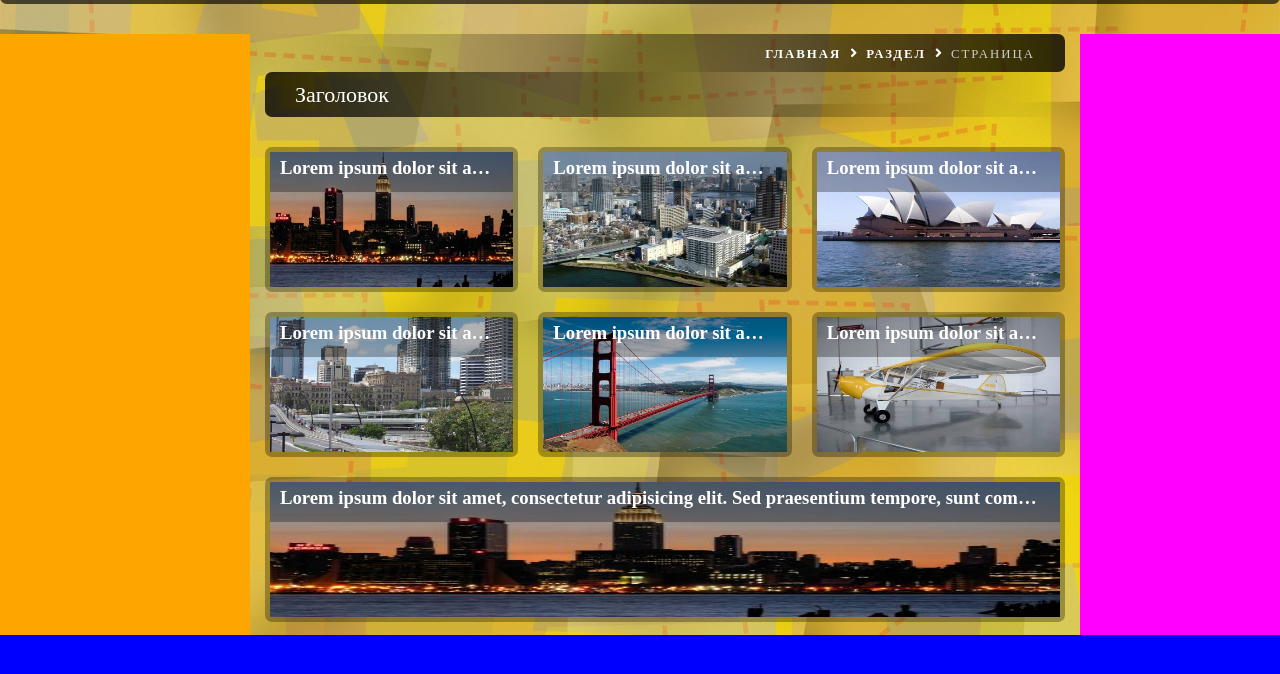
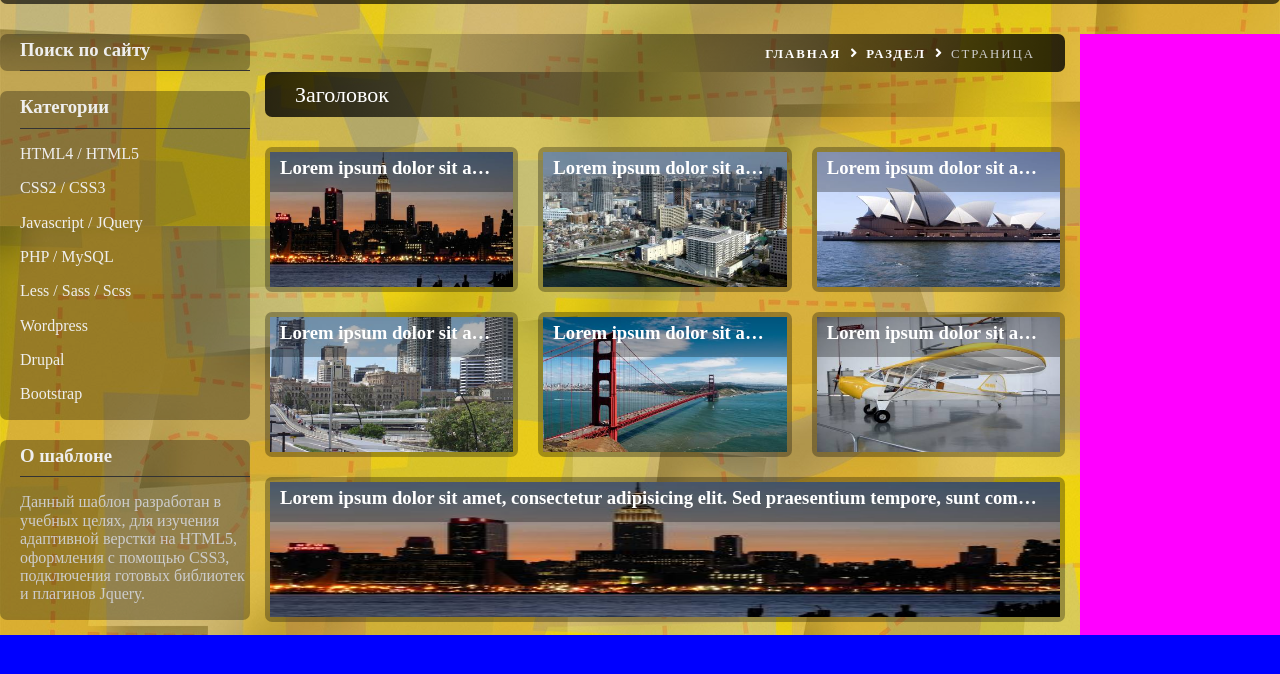
Before and after one commit to alexapps/skillup_web_layout_project, a plain HTML site: page index.html in a window 1280 px wide. Shown: the part 574-1248 px from the top of the page. Drawn offline with Linux system fonts and the light colour scheme.

Commit message:
Left side almost ready

```diff
--- a/index.html
+++ b/index.html
@@ -96,7 +96,30 @@
 
 			</div>
 		</div>
-		<div class="left"></div>
+		<div class="left">
+			<div class="container-left">
+				<div class="search-bar">
+					<h3>Поиск по сайту</h3>
+					<form action="submit"></form>
+				</div>
+				<div class="search-category">
+					<h3>Категории</h3>
+
+					<p><a href="#">HTML4 / HTML5</a></p>
+					<p><a href="#">CSS2 / CSS3</a></p>
+					<p><a href="#">Javascript / JQuery</a></p>
+					<p><a href="#">PHP / MySQL</a></p>
+					<p><a href="#">Less / Sass / Scss</a></p>
+					<p><a href="#">Wordpress</a></p>
+					<p><a href="#">Drupal</a></p>
+					<p><a href="#">Bootstrap</a></p>
+				</div>
+				<div class="search-about">
+					<h3>О шаблоне</h3>
+					<p>Данный шаблон разработан в учебных целях, для изучения адаптивной верстки на HTML5, оформления с помощью CSS3, подключения готовых библиотек и плагинов Jquery.</p>
+				</div>
+			</div>
+		</div>
 		<div class="right"></div>
 	</div>
 	<div class="footer"></div>
--- a/style/style.css
+++ b/style/style.css
@@ -45,9 +45,9 @@ a:hover {
 }
 .left {
   min-height: 100px;
-  background-color: orange;
   width: 250px;
   order: -1;
+
 
 }
 .right {
@@ -258,7 +258,6 @@ a:hover {
 }
 
 
-
 .content {
   display: flex;
   flex-wrap: wrap ;
@@ -266,6 +265,61 @@ a:hover {
   margin-right: -10px;
   padding-top: 20px;
 }
+
+.container-left {
+   display: flex;
+   flex-direction: column;
+
+
+}
+
+.search-bar,
+.search-category,
+.search-about {
+   position: relative;
+   background: rgba(0, 0, 0, 0.3);
+   border-radius: 7px 7px 7px 7px;
+   padding-left: 20px;
+   padding-top: 5px;
+   color: #eeeeee;
+
+
+}
+
+.search-bar h3,
+.search-category h3,
+.search-about h3 {
+      margin: 0;
+      padding-bottom: 10px;
+      border-bottom: 1px solid #333333;
+}
+
+.search-bar {
+  flex: 1;
+}
+
+.search-category {
+  margin-top: 20px;
+  flex: 4;
+
+}
+
+.search-category a {
+
+      color: #eeeeee;
+    text-decoration: none;
+}
+
+
+.search-about {
+  margin-top: 20px;
+  flex: 3;
+}
+
+.search-about p {
+  color: #cccccc;
+}
+
 
 
 
```
